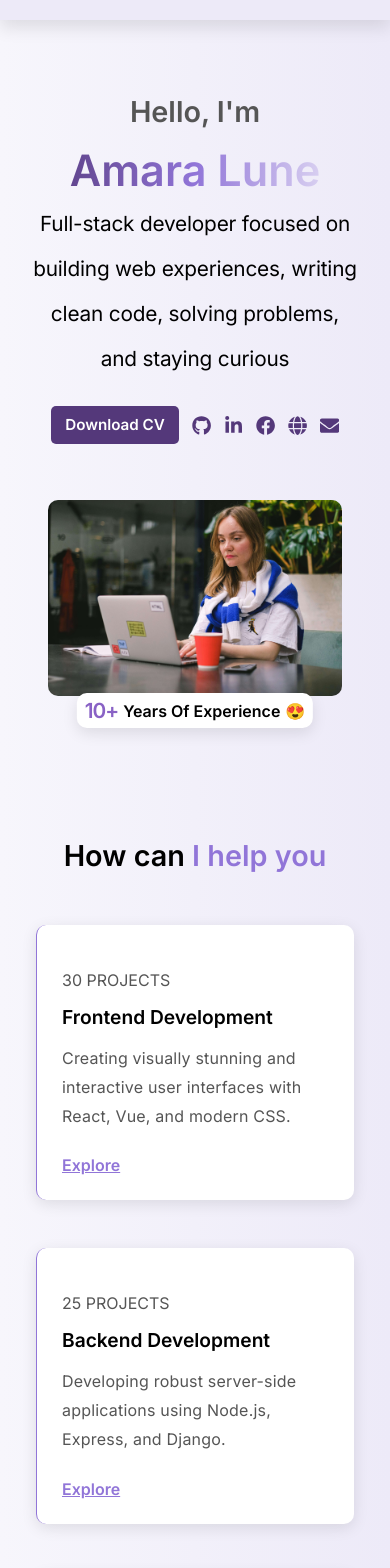
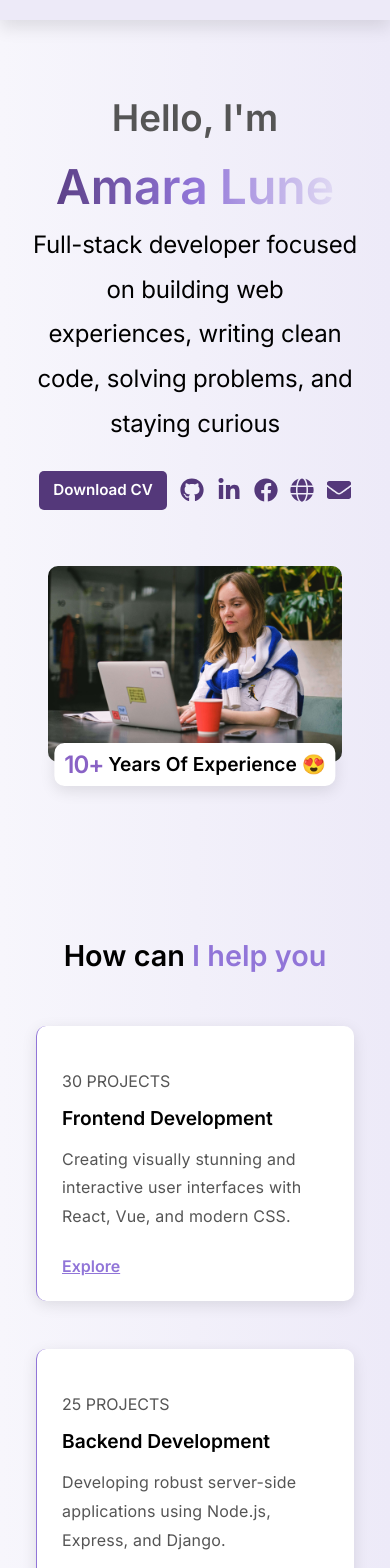
Before and after one commit to CamilleOnoda/camilleonoda.dev, a React (Create React App) app: page / in a window 390 px wide. Shown: the part 60-1628 px from the top of the page. Built offline with nearby package versions, Linux system fonts and the light colour scheme.

Commit message:
second commit

```diff
--- a/src/features/Navbar/navbar.js
+++ b/src/features/Navbar/navbar.js
@@ -95,14 +95,6 @@ const Navbar = () => {
               className="navbar-link-item navbar-dropdown-wrapper"
               onMouseEnter={() => handleMouseEnter("portfolio")}
               onMouseLeave={handleMouseLeave}
-              // onClick={(e) => {
-              //   if (isMobile) {
-              //     e.preventDefault();
-              //     setDropdownOpen(
-              //       dropdownOpen === "portfolio" ? "" : "portfolio"
-              //     );
-              //   }
-              // }}
               onClick={(e) => {
                 if (isMobile) {
                   e.preventDefault(); // stop navigating on parent click
@@ -150,12 +142,6 @@ const Navbar = () => {
               className="navbar-link-item navbar-dropdown"
               onMouseEnter={() => handleMouseEnter("blog")}
               onMouseLeave={handleMouseLeave}
-              // onClick={(e) => {
-              //   if (isMobile) {
-              //     e.preventDefault();
-              //     setDropdownOpen(dropdownOpen === "blog" ? "" : "blog");
-              //   }
-              // }}
               onClick={(e) => {
                 if (isMobile) {
                   e.preventDefault();
@@ -178,7 +164,7 @@ const Navbar = () => {
                 <ul className="navbar-dropdown-menu">
                   <li className="navbar-link-item">
                     <Link
-                      to="/blog-details/"
+                      to="/blog-details"
                       className="navbar-dropdown-item"
                       onClick={() => {
                         setDropdownOpen("");
--- a/src/features/home/bannerBlog.css
+++ b/src/features/home/bannerBlog.css
@@ -1,6 +1,8 @@
 .home-blog-section {
   background: var(--bg-gradient);
-  padding: 3.5rem 1rem 5rem 1rem;
+  /* padding: 3.5rem 1rem 5rem 1rem; */
+  padding: 2rem 1rem 5rem 1rem;
+  margin-top: -0.5rem;
   width: 100%;
 }
 
--- a/src/features/home/bannerIntro.css
+++ b/src/features/home/bannerIntro.css
@@ -6,7 +6,6 @@
   align-items: center;
   width: 100%;
   min-height: auto;
-  box-sizing: border-box;
 }
 
 .home-banner-container {
@@ -127,9 +126,12 @@
 }
 
 @media (max-width: 1024px) {
-  .home-banner-section {
+  /* .home-banner-section {
     padding: 4rem 1rem 0.3rem 1rem;
-  }
+  } */
+  /* .home-banner-section {
+    padding: 1rem;
+  } */
   .home-banner-inner-container {
     flex-direction: column;
     flex-wrap: wrap;
@@ -155,28 +157,21 @@
 }
 
 @media (max-width: 600px) {
-  .about-banner-section {
-    padding: 1.5rem 1rem;
-  }
   .home-banner-greeting {
-    font-size: 1.8rem;
+    font-size: 2.3rem;
   }
   .home-banner-name {
-    font-size: 2.7rem;
+    font-size: 3rem;
     margin-top: 0.1rem;
   }
   .home-banner-description {
-    font-size: 1.3rem;
+    font-size: 1.5rem;
   }
   .home-banner-icon-container {
     gap: 0.8rem;
   }
-  /* .home-banner-cv-button {
-    font-size: 0.7rem;
-    padding: 0.3rem 0.8rem;
-  } */
   .home-banner-social-icons a {
-    font-size: 1.2rem;
+    font-size: 1.5rem;
   }
   .home-banner-image-container {
     width: 100%;
@@ -187,11 +182,11 @@
     max-width: 100%;
   }
   .home-banner-badge {
-    font-size: 1rem;
-    padding: 5px 8px;
-    bottom: -1rem;
+    font-size: 1.2rem;
+    padding: 7px 10px;
+    bottom: -0.5rem;
   }
   .home-banner-badge-year {
-    font-size: 1.3rem;
+    font-size: 1.5rem;
   }
 }
--- a/src/features/home/bannerServices.css
+++ b/src/features/home/bannerServices.css
@@ -1,7 +1,8 @@
 .home-services-container {
   background: var(--bg-gradient);
-  padding: 3rem 1rem;
+  padding: 2rem 1rem;
   width: 100%;
+  margin-top: -0.5rem;
 }
 
 .home-services-heading {
@@ -18,12 +19,12 @@
 }
 
 .home-services-inner-container {
-  display: grid; /* Grid layout */
-  grid-template-columns: repeat(2, 1fr); /* 2 equal columns */
+  display: grid;
+  grid-template-columns: repeat(2, 1fr);
   gap: 3rem; /* Spacing between items */
-  width: 100%; /* Full width */
-  max-width: 75rem; /* Limit width to 1200px */
-  margin: 1.25rem auto; /* 20px vertical, center horizontally */
+  width: 100%;
+  max-width: 75rem;
+  margin: 1.25rem auto;
   padding: 0 1.25rem; /* 20px horizontal padding */
 }
 
--- a/src/features/home/bannerTestimonials.css
+++ b/src/features/home/bannerTestimonials.css
@@ -1,5 +1,7 @@
 .home-testimonials-container {
-  padding: 3rem 1rem; /* 100px top/bottom, 20px sides */
+  /* padding: 3rem 1rem; */
+  padding: 2rem 1rem;
+  margin-top: -0.5rem;
   background: var(--bg-gradient);
   width: 100%;
 }
```
